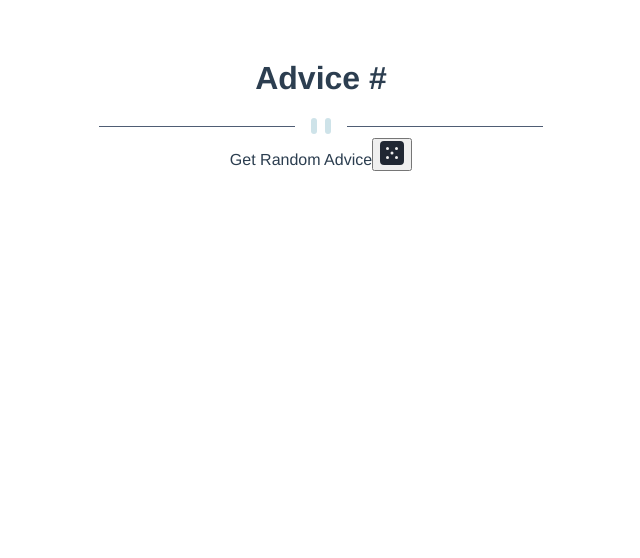
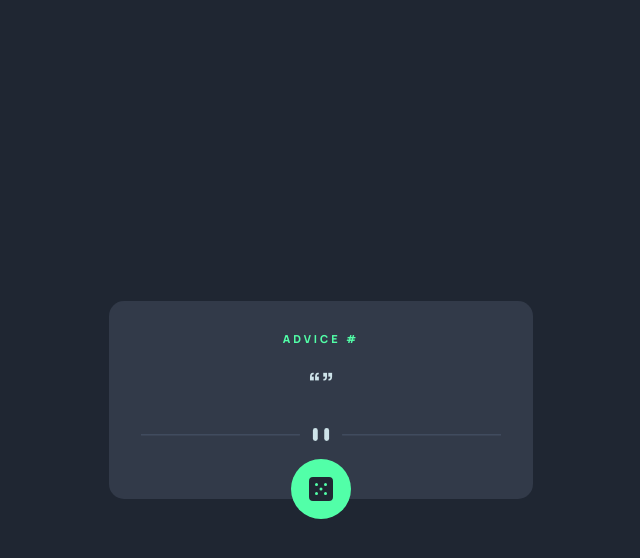
Before and after one commit to bit-01/advice-generator-app, a Vue app: page / in a window 1280 px wide. Shown: the top 558 px of the page, without its empty margins (319-959 px from the left). Built offline with nearby package versions, Linux system fonts and the light colour scheme; no server answers.

Commit message:
styled components

```diff
--- a/src/AdviceComp.vue
+++ b/src/AdviceComp.vue
@@ -1,16 +1,25 @@
 <template>
-  <div class="">
-        <h1>Advice #{{myAdvice.id}}</h1>
-        <p>{{myAdvice.advice}}</p>
+  <div class="container">
+    <h1>Advice #{{ myAdvice.id }}</h1>
+    <p>{{ myAdvice.advice }}</p>
     <picture>
-            <source media="(min-width: 992px)" :srcset="publicPath+'images/pattern-divider-desktop.svg'">
-            <img :src="publicPath+'images/pattern-divider-mobile.svg'" alt="Pattern Divider">
+      <source
+        media="(min-width: 992px)"
+        :srcset="publicPath + 'images/pattern-divider-desktop.svg'"
+      />
+      <img
+        :src="publicPath + 'images/pattern-divider-mobile.svg'"
+        alt="Pattern Divider"
+      />
     </picture>
-        <div>
+    <div class="btn-container">
       <label for="random_advice" class="screen-reader">Get Random Advice</label>
-            <button class="randomize" type="button" id="random_advice">
+      <button class="randomize" type="button" id="random_advice" @click="getRandomAdvice(true)">
         <svg width="24" height="24" xmlns="http://www.w3.org/2000/svg">
-                    <path d="M20 0H4a4.005 4.005 0 0 0-4 4v16a4.005 4.005 0 0 0 4 4h16a4.005 4.005 0 0 0 4-4V4a4.005 4.005 0 0 0-4-4ZM7.5 18a1.5 1.5 0 1 1 0-3 1.5 1.5 0 0 1 0 3Zm0-9a1.5 1.5 0 1 1 0-3 1.5 1.5 0 0 1 0 3Zm4.5 4.5a1.5 1.5 0 1 1 0-3 1.5 1.5 0 0 1 0 3Zm4.5 4.5a1.5 1.5 0 1 1 0-3 1.5 1.5 0 0 1 0 3Zm0-9a1.5 1.5 0 1 1 0-3 1.5 1.5 0 0 1 0 3Z" fill="#202733"/>
+          <path
+            d="M20 0H4a4.005 4.005 0 0 0-4 4v16a4.005 4.005 0 0 0 4 4h16a4.005 4.005 0 0 0 4-4V4a4.005 4.005 0 0 0-4-4ZM7.5 18a1.5 1.5 0 1 1 0-3 1.5 1.5 0 0 1 0 3Zm0-9a1.5 1.5 0 1 1 0-3 1.5 1.5 0 0 1 0 3Zm4.5 4.5a1.5 1.5 0 1 1 0-3 1.5 1.5 0 0 1 0 3Zm4.5 4.5a1.5 1.5 0 1 1 0-3 1.5 1.5 0 0 1 0 3Zm0-9a1.5 1.5 0 1 1 0-3 1.5 1.5 0 0 1 0 3Z"
+            fill="#202733"
+          />
         </svg>
       </button>
     </div>
@@ -18,29 +27,101 @@
 </template>
 
 <script>
-import advice from '@/advice'
-import { onMounted } from '@vue/runtime-core'
+import advice from "@/advice";
+import { onMounted } from "@vue/runtime-core";
 
 export default {
-    name:'AdviceComp',
+  name: "AdviceComp",
   setup() {
-        const useAdvice = advice()
-        const publicPath = process.env.BASE_URL
+    const useAdvice = advice();
+    const publicPath = process.env.BASE_URL;
 
     onMounted(() => {
-            useAdvice.getRandomAdvice()
-        })
+      useAdvice.getRandomAdvice();
+    });
 
     return {
       myAdvice: useAdvice.advice,
       errors: useAdvice.errors,
       getRandomAdvice: useAdvice.getRandomAdvice,
-            publicPath
+      publicPath,
+    };
+  },
+};
+</script>
+
+<style scoped>
+.container {
+  background: hsl(217, 19%, 24%);
+  border-radius: 15px;
+  padding: 2em;
+  text-align: center;
+  position: relative;
+  margin: 1em;
+  width: 80%;
+}
+h1 {
+  text-transform: uppercase;
+  letter-spacing: 3px;
+  font-size: 11px;
+  color: hsl(150, 100%, 66%);
+  font-weight: 800;
+  margin-bottom: 2em;
+}
+p {
+  font-size: 28px;
+  color: hsl(193, 38%, 86%);
+  font-weight: 800;
+  line-height: 1.2;
+  margin-bottom: 1em;
+}
+p::before {
+  content: "\201C";
+}
+p::after {
+  content: "\201D";
+}
+img {
+  width: 100%;
+  margin-bottom: 1.5em;
+}
+.btn-container {
+  position: absolute;
+  bottom: -10%;
+  width: 100%;
+  left: 0;
+}
+label {
+  border: 0;
+  clip: rect(0 0 0 0);
+  height: 1px;
+  margin: -1px;
+  overflow: hidden;
+  padding: 0;
+  position: absolute;
+  white-space: nowrap;
+  width: 1px;
+}
+button {
+  padding: 0.5em;
+  border-radius: 50%;
+  margin: 0 auto;
+  width: 60px;
+  height: 60px;
+  text-align: center;
+  display: flex;
+  justify-content: center;
+  align-items: center;
+  background: hsl(150, 100%, 66%);
+  border: none;
+}
+button:hover, button:focus, button:active {
+  box-shadow: hsl(150, 100%, 66%) 0 0 25px;
+  cursor: pointer;
+}
+@media (min-width: 650px) {
+  .container {
+    width: 360px;
   }
 }
-}
-</script>
-
-<style>
-
 </style>
--- a/src/App.vue
+++ b/src/App.vue
@@ -3,23 +3,29 @@
 </template>
 
 <script>
-import AdviceComp from '@/AdviceComp.vue'
+import AdviceComp from "@/AdviceComp.vue";
 
 export default {
-  name: 'App',
+  name: "App",
   components: {
-    AdviceComp
-  }
-}
+    AdviceComp,
+  },
+};
 </script>
 
 <style>
-#app {
-  font-family: Avenir, Helvetica, Arial, sans-serif;
-  -webkit-font-smoothing: antialiased;
-  -moz-osx-font-smoothing: grayscale;
-  text-align: center;
-  color: #2c3e50;
-  margin-top: 60px;
+@import url("https://fonts.googleapis.com/css2?family=Manrope:wght@200;300;400;500;600;700;800&display=swap");
+@import url('@/assets/reset.css');
+
+body {
+  font-family: "Manrope", sans-serif !important;
+  background: hsl(218, 23%, 16%);
+}
+
+main {
+  height: 100vh;
+  display: flex;
+  justify-content: center;
+  align-items: center;
 }
 </style>
--- a/src/_axios.js
+++ b/src/_axios.js
@@ -1,5 +1,6 @@
 import axios from "axios";
 
+
 export const _axios = axios.create({
-    baseURL:  	'https://api.adviceslip.com/'
+    baseURL: 'https://api.adviceslip.com/',
 })
--- a/src/advice.js
+++ b/src/advice.js
@@ -6,7 +6,13 @@ export default function advice() {
     const path = 'advice'
     const errors = ref('')
 
-    const getRandomAdvice = async () => {
+    const getRandomAdvice = async (cache = false) => {
+        if (cache == true) {
+            _axios.defaults.headers = {
+                'Pragma': 'no-cache',
+                'Cache-Control': 'no-cache'
+            }
+        }
         let response = await _axios.get(path).catch((error) => {
             errors.value = error
         })
--- /dev/null
+++ b/src/assets/reset.css
@@ -0,0 +1,129 @@
+/* http://meyerweb.com/eric/tools/css/reset/
+   v2.0 | 20110126
+   License: none (public domain)
+*/
+
+html,
+body,
+div,
+span,
+applet,
+object,
+iframe,
+h1,
+h2,
+h3,
+h4,
+h5,
+h6,
+p,
+blockquote,
+pre,
+a,
+abbr,
+acronym,
+address,
+big,
+cite,
+code,
+del,
+dfn,
+em,
+img,
+ins,
+kbd,
+q,
+s,
+samp,
+small,
+strike,
+strong,
+sub,
+sup,
+tt,
+var,
+b,
+u,
+i,
+center,
+dl,
+dt,
+dd,
+ol,
+ul,
+li,
+fieldset,
+form,
+label,
+legend,
+table,
+caption,
+tbody,
+tfoot,
+thead,
+tr,
+th,
+td,
+article,
+aside,
+canvas,
+details,
+embed,
+figure,
+figcaption,
+footer,
+header,
+hgroup,
+menu,
+nav,
+output,
+ruby,
+section,
+summary,
+time,
+mark,
+audio,
+video {
+  margin: 0;
+  padding: 0;
+  border: 0;
+  font-size: 100%;
+  font: inherit;
+  vertical-align: baseline;
+}
+/* HTML5 display-role reset for older browsers */
+article,
+aside,
+details,
+figcaption,
+figure,
+footer,
+header,
+hgroup,
+menu,
+nav,
+section {
+  display: block;
+}
+body {
+  line-height: 1;
+}
+ol,
+ul {
+  list-style: none;
+}
+blockquote,
+q {
+  quotes: none;
+}
+blockquote:before,
+blockquote:after,
+q:before,
+q:after {
+  content: "";
+  content: none;
+}
+table {
+  border-collapse: collapse;
+  border-spacing: 0;
+}
```
Lines whose indentation alone changed are shown as unchanged.
